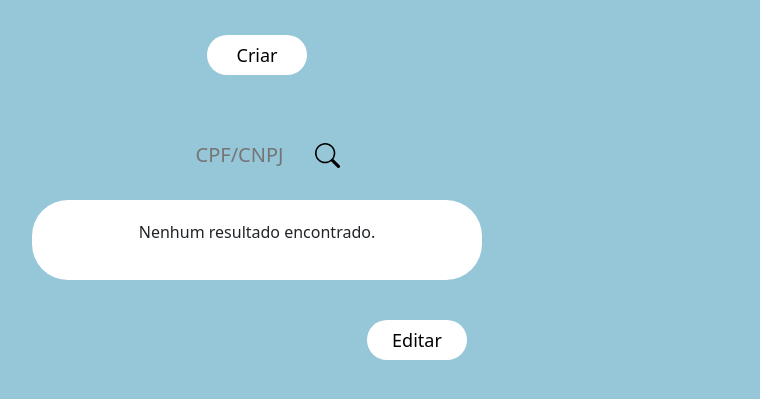
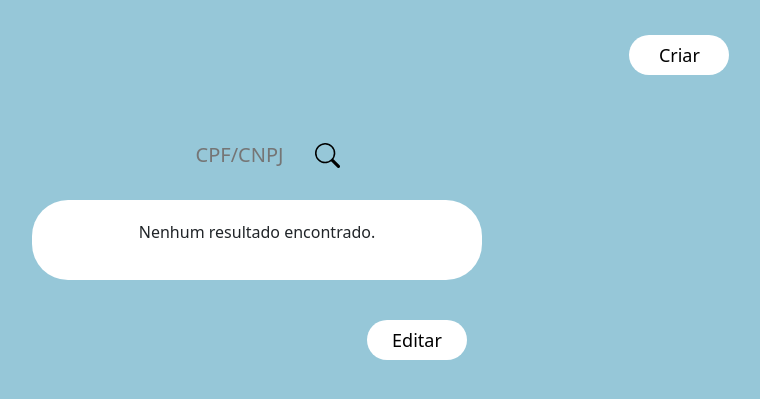
Before and after one commit to marcosvianaap/vrumvrumlocadora, a Flask app: page /administrador/funcionarios in a window 1280 px wide. Shown: the part 150-549 px from the top of the page, without its empty margins (383-1143 px from the left). Run offline with Flask 3, Linux system fonts and the light colour scheme; some libraries are stand-ins or nearby versions.

Commit message:
Ajustes CSS
Ajustes no CSS

```diff
--- a/static/administrador.css
+++ b/static/administrador.css
@@ -171,6 +171,11 @@ main.admin-home{
     text-align: end;
 }
 
+#botaoCriarFuncionario{
+    position: relative;
+    left: 33%;
+}
+
 #dadosFuncionario{
     border-radius: 36px;
     width: 450px;
```
